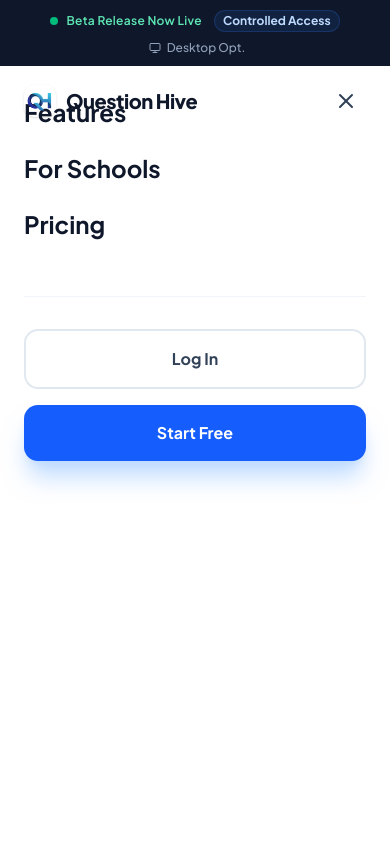
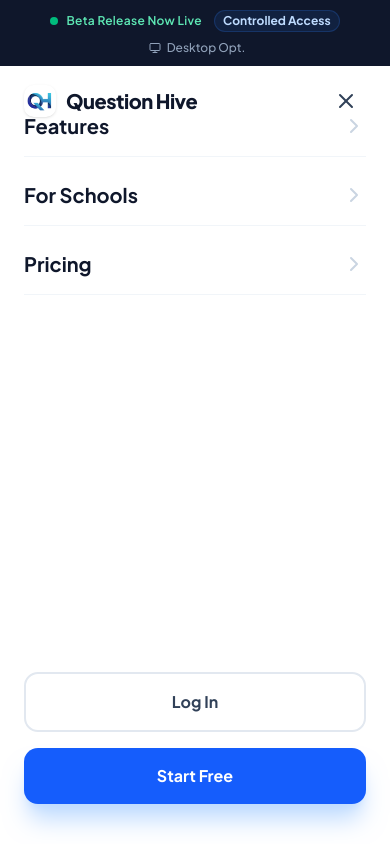
Before and after one commit to Ankitagmallesh/question-hive, a Next.js app in the folder apps/web/: page / in a window 390 px wide. Both pictures are taken after a click on the button 346 px from the left and 101 px from the top of the page. Shown: the top 844 px of the page. Built offline with nearby package versions, Linux system fonts and the light colour scheme.

Commit message:
Enhance mobile layout for landing page (menu & features)

```diff
--- a/apps/web/app/page.tsx
+++ b/apps/web/app/page.tsx
@@ -163,13 +163,22 @@ export default function LandingPage() {
                     exit={{ opacity: 0, y: -20 }}
                     className="fixed inset-0 bg-white z-40 pt-24 px-6 md:hidden flex flex-col gap-6"
                 >
-                    <div className="flex flex-col gap-6 text-2xl font-bold text-slate-900">
-                        <a href="#features" onClick={() => setMobileMenuOpen(false)}>Features</a>
-                        <a href="#schools" onClick={() => setMobileMenuOpen(false)}>For Schools</a>
-                        <a href="#pricing" onClick={() => setMobileMenuOpen(false)}>Pricing</a>
+                    <div className="flex flex-col gap-2">
+                        <a href="#features" onClick={() => setMobileMenuOpen(false)} className="flex items-center justify-between py-4 border-b border-slate-100 text-xl font-bold text-slate-900 group">
+                            Features
+                            <ChevronRight className="text-slate-300 group-hover:text-blue-600 transition-colors" />
+                        </a>
+                        <a href="#schools" onClick={() => setMobileMenuOpen(false)} className="flex items-center justify-between py-4 border-b border-slate-100 text-xl font-bold text-slate-900 group">
+                            For Schools
+                            <ChevronRight className="text-slate-300 group-hover:text-blue-600 transition-colors" />
+                        </a>
+                        <a href="#pricing" onClick={() => setMobileMenuOpen(false)} className="flex items-center justify-between py-4 border-b border-slate-100 text-xl font-bold text-slate-900 group">
+                            Pricing
+                            <ChevronRight className="text-slate-300 group-hover:text-blue-600 transition-colors" />
+                        </a>
                     </div>
 
-                    <div className="mt-8 border-t border-slate-100 pt-8 flex flex-col gap-4">
+                    <div className="mt-auto pb-10 flex flex-col gap-4">
                         <Link href="/auth/login" className="w-full py-4 rounded-xl border-2 border-slate-200 text-center font-bold text-slate-700">Log In</Link>
                         <Link href="/auth/register" className="w-full py-4 rounded-xl bg-blue-600 text-white text-center font-bold shadow-xl shadow-blue-200">Start Free</Link>
                     </div>
@@ -365,7 +374,7 @@ export default function LandingPage() {
                     whileInView={{ opacity: 1, y: 0 }}
                     viewport={{ once: true }}
                     transition={{ delay: 0.1 }}
-                    className="md:col-span-2 bg-white rounded-3xl border border-slate-200 p-8 flex flex-col md:flex-row justify-between relative overflow-hidden hover:border-blue-200 hover:shadow-lg transition-all"
+                    className="md:col-span-2 bg-white rounded-3xl border border-slate-200 p-8 flex flex-col md:flex-row justify-between relative overflow-hidden hover:border-blue-200 hover:shadow-lg transition-all gap-6 md:gap-0"
                 >
                      <div className="max-w-xs z-10 relative">
                         <div className="w-12 h-12 bg-blue-50 rounded-xl grid place-items-center mb-6 text-blue-600">
@@ -378,7 +387,7 @@ export default function LandingPage() {
                     <img
                         src="/image1.png"
                         alt="PDF Formatting Preview"
-                        className="absolute -bottom-4 -right-4 w-48 rounded-tl-xl border-l border-t border-slate-200 shadow-sm md:absolute md:top-10 md:right-10 md:w-64 md:rounded-tl-2xl md:translate-y-4 md:translate-x-4"
+                        className="relative mt-auto -mb-8 -mr-8 w-full max-w-[240px] self-end rounded-tl-xl border-l border-t border-slate-200 shadow-sm md:absolute md:top-10 md:right-10 md:w-64 md:rounded-tl-2xl md:translate-y-4 md:translate-x-4 md:m-0"
                     />
                 </motion.div>
 
```
